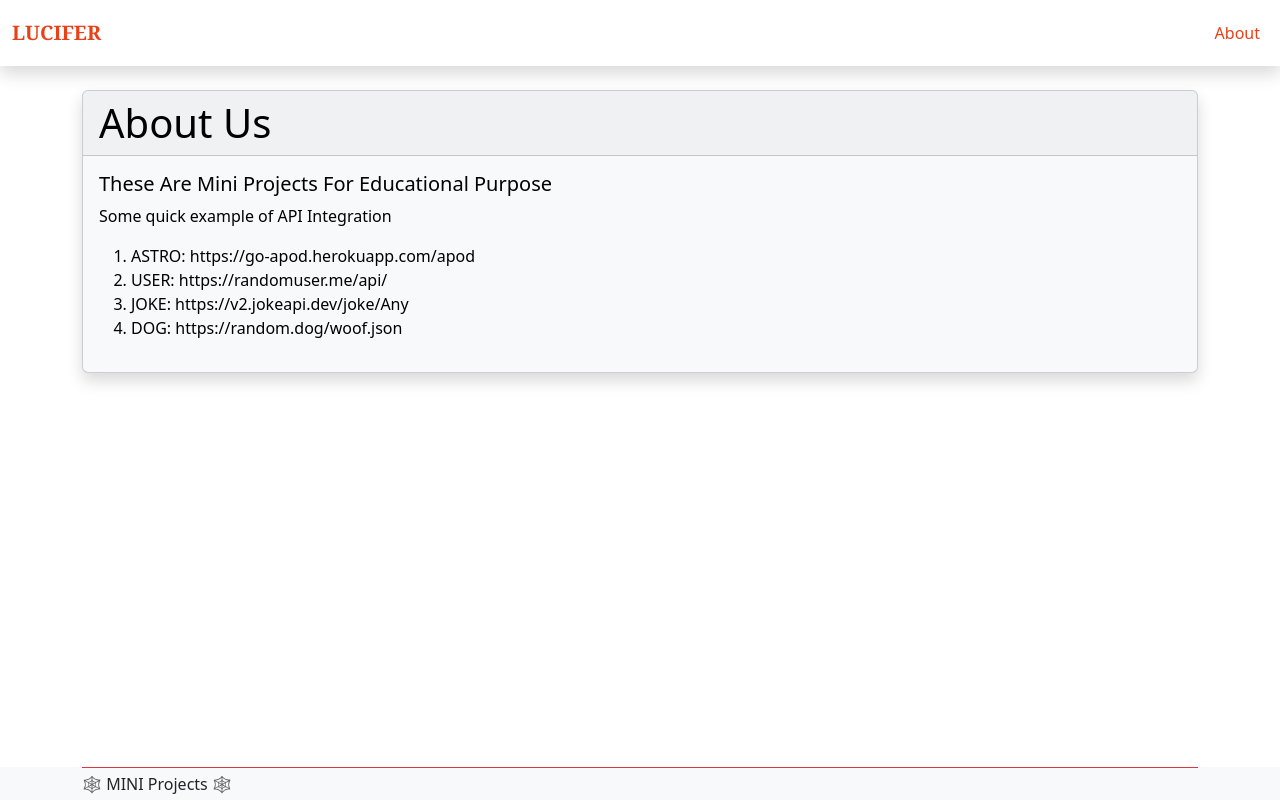
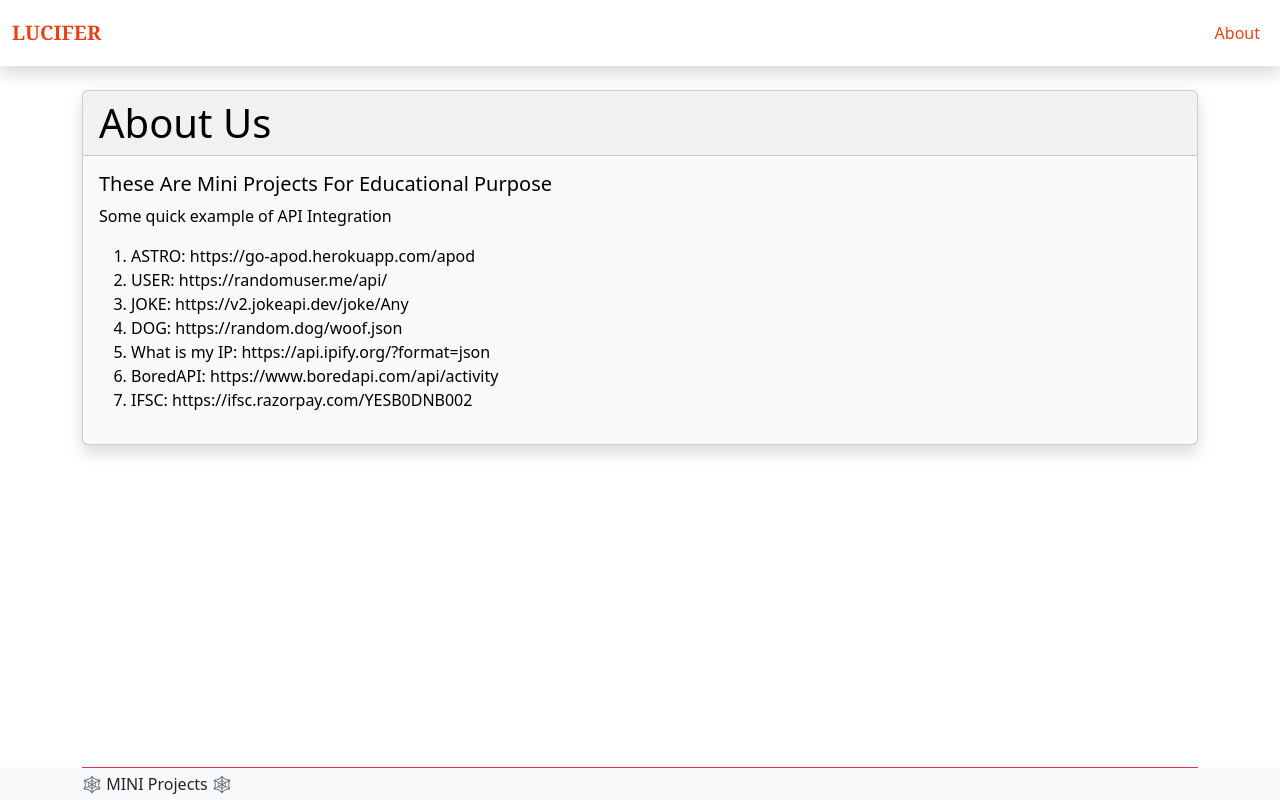
Before and after one commit to saurabh-gawade-29/my-app, a React (Create React App) app: page /about in a window 1280 px wide. Built offline with nearby package versions, Linux system fonts and the light colour scheme.

Commit message:
UI fix in bank and About added

```diff
--- a/src/components/About/About.js
+++ b/src/components/About/About.js
@@ -16,6 +16,9 @@ const About = () => {
             <li>USER: https://randomuser.me/api/</li>
             <li>JOKE: https://v2.jokeapi.dev/joke/Any</li>
             <li>DOG: https://random.dog/woof.json</li>
+            <li>What is my IP: https://api.ipify.org/?format=json</li>
+            <li>BoredAPI: https://www.boredapi.com/api/activity</li>
+            <li>IFSC: https://ifsc.razorpay.com/YESB0DNB002</li>
           </ol>
         </div>
       </div>
--- a/src/components/Bank/Bank.js
+++ b/src/components/Bank/Bank.js
@@ -152,8 +152,8 @@ const Bank = () => {
           <div className="mb-3">
             <h1 className="display-6 text-center">Bank Details Using IFSC</h1>
             <div className="row">
-              <div className="col-4"></div>
-              <div className="col-4">
+              <div className="col-12 col-sm-12 col-md-4 col-lg-4"></div>
+              <div className="col-12 col-sm-12 col-md-4 col-lg-4">
                 <input
                   value={myIfsc}
                   onChange={(e) => setMyIfsc(e.target.value)}
@@ -162,7 +162,7 @@ const Bank = () => {
                   placeholder="Please Enter Your IFSC Code"
                 />
               </div>
-              <div className="col-4"></div>
+              <div className="col-12 col-sm-12 col-md-4 col-lg-4"></div>
             </div>
             <div className="text-center">
               <button
```
